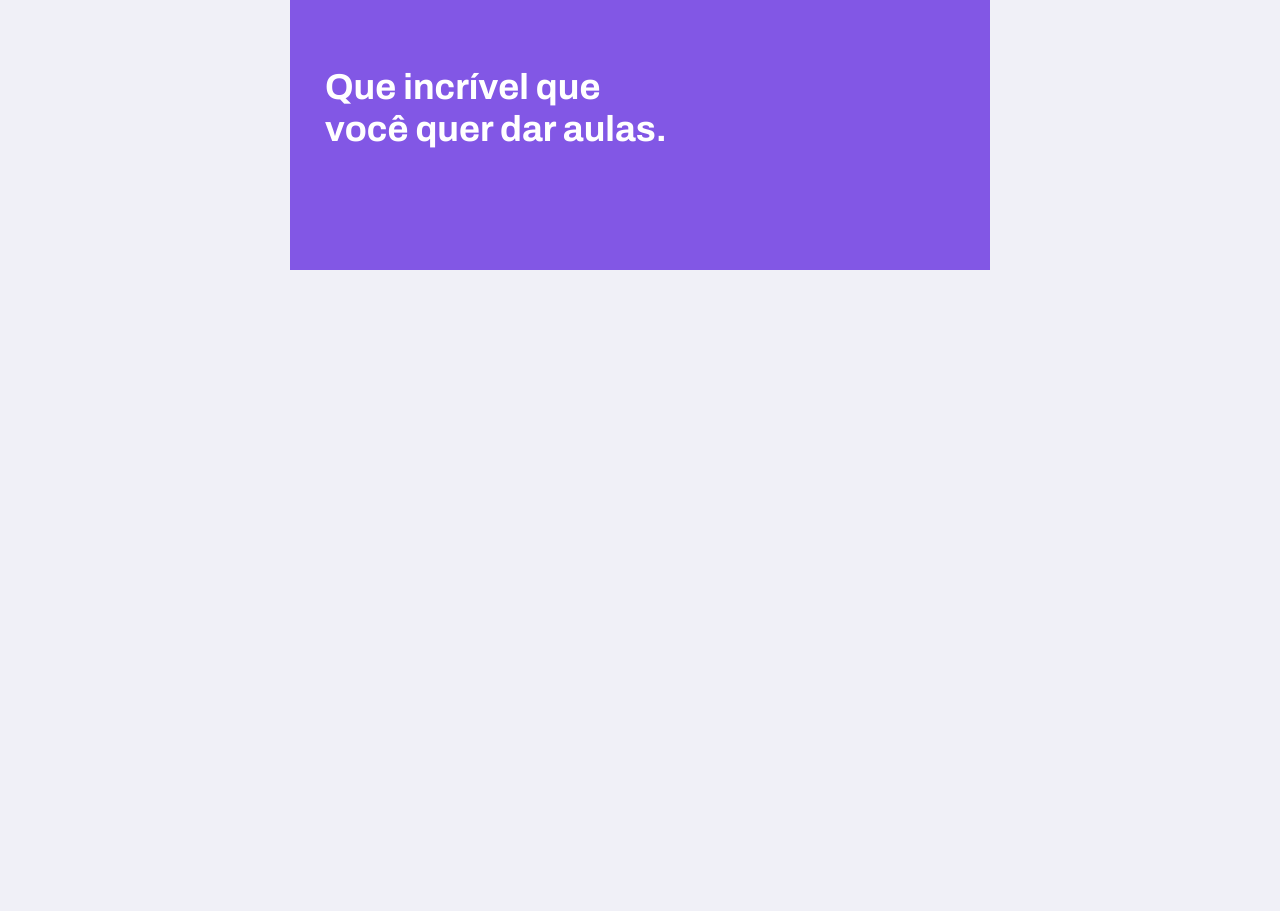
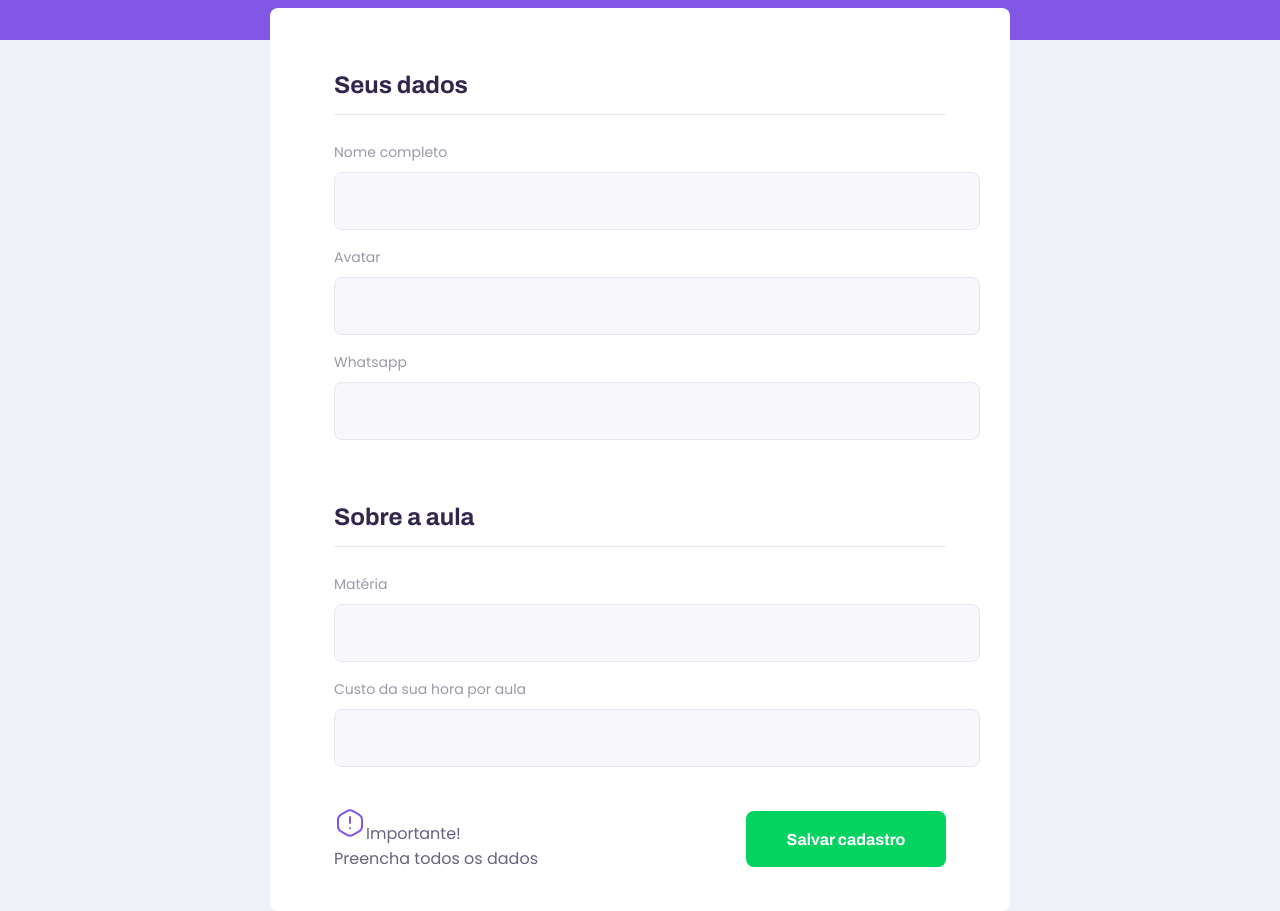
Before and after one commit to cpn-paladino/nlw2-react, a React (Create React App) app in the folder classes/web/: page /give-classes in a window 1280 px wide. Shown: the part 300-1211 px from the top of the page. Before the commit the page ends 800 px from the top, so only its background shows below. Built offline with nearby package versions, Linux system fonts and the light colour scheme.

Commit message:
created teacherForm

```diff
--- /dev/null
+++ b/classes/web/src/components/Input/index.tsx
@@ -0,0 +1,19 @@
+import React, {InputHTMLAttributes} from 'react';
+
+import './styles.css';
+
+interface InputProps extends InputHTMLAttributes<HTMLInputElement>{
+    name: string;
+    label: string;
+}
+
+const Input: React.FC<InputProps> = ({label, name, ...rest}) =>{
+    return(
+        <div className="input-block">
+            <label htmlFor={name}>{label}</label>
+            <input type="text" id={name} {...rest} />
+        </div>
+    );
+}
+
+export default Input
--- /dev/null
+++ b/classes/web/src/components/Input/styles.css
@@ -0,0 +1,35 @@
+
+.input-block{
+    position: relative;
+}
+
+.input-block + .input-block{
+    margin-top: 1.4rem;
+}
+
+.input-block label{
+    font-size: 1.4rem;
+}
+
+.input-block input{
+    width: 100%;
+    height: 5.6rem;
+    margin-top: 0.8rem;
+    border-radius: 0.8rem;
+    background: var(--color-input-background);
+    border: 1px solid var(--color-line-in-white);
+    outline: 0;
+    padding: 0 1.6rem;
+    font: 1.6rem Archivo;
+}
+
+.input-block:focus-within::after {
+    width: calc(100% - 3.2rem);
+    height: 2px;
+    content: '';
+    background: var(--color-primary-light);
+    position: absolute;
+    left: 1.6rem;
+    right: 1.6rem;
+    bottom: 0;
+}
--- a/classes/web/src/components/PageHeader/index.tsx
+++ b/classes/web/src/components/PageHeader/index.tsx
@@ -6,6 +6,7 @@
 
 interface PageHeaderProps {
     title: string;
+    description?: string;
 }
 
 const PageHeader: React.FC<PageHeaderProps> = (props)=> {
@@ -19,6 +20,8 @@
             </div>
             <div className="header-content">
                 <strong>{props.title}</strong>
+                {props.description && <p>{props.description}</p>}
+
                 {props.children}
             </div>
 
--- a/classes/web/src/components/PageHeader/styles.css
+++ b/classes/web/src/components/PageHeader/styles.css
@@ -40,6 +40,14 @@
     color: var(--color-title-in-primary);
 }
 
+.page-header .header-content p{
+    max-width: 30rem;
+    font-size: 1.6rem;
+    line-height: 2.6rem;
+    color: var(--color-text-in-primary);
+    margin-top: 2.4rem;
+}
+
 @media(min-width: 700px){
     .page-header{
         height: 340px;
--- a/classes/web/src/pages/Landing/index.tsx
+++ b/classes/web/src/pages/Landing/index.tsx
@@ -21,7 +21,7 @@
                         <img src={studyIcon} alt="Estudar"/>
                         Estudar
                     </Link>
-                    <Link to="/study-classes" className="give-classes">
+                    <Link to="/give-classes" className="give-classes">
                         <img src={studyIcon} alt="Dar aulas"/>
                         Dar aulas
                     </Link>
--- a/classes/web/src/pages/TeacherForm/index.tsx
+++ b/classes/web/src/pages/TeacherForm/index.tsx
@@ -1,11 +1,43 @@
 import React from 'react';
 import PageHeader from '../../components/PageHeader';
-
+import './styles.css';
+import Input from '../../components/Input';
+import warningIcon from '../../assets/images/icons/warning.svg';
 
 function TeacherForm() {
     return(
         <div id="page-teacher-form" className="container">
-            <PageHeader title="Que incrível que você quer dar aulas."/>
+            <PageHeader
+            title="Que incrível que você quer dar aulas."
+            description="O primeiro passo é preencher esse formulário de inscrição"
+
+            />
+            <main>
+                <fieldset>
+                    <legend>Seus dados
+                    </legend>
+                    <Input name="name" label="Nome completo" />
+                    <Input name="avatar" label="Avatar" />
+                    <Input name="whatsapp" label="Whatsapp" />
+
+                </fieldset>
+                <fieldset>
+                    <legend>Sobre a aula
+                    </legend>
+                    <Input name="subject" label="Matéria" />
+                    <Input name="cost" label="Custo da sua hora por aula" />
+                </fieldset>
+                <footer>
+                    <p>
+                        <img src={warningIcon} alt="Aviso importante" />
+                        Importante! <br />
+                             Preencha todos os dados
+                    </p>
+                    <button type="button">
+                        Salvar cadastro
+                    </button>
+                </footer>
+            </main>
         </div>
      )
 }
--- /dev/null
+++ b/classes/web/src/pages/TeacherForm/styles.css
@@ -0,0 +1,90 @@
+#page-teacher-form{
+    width: 100vw;
+    height: 100vh;
+}
+
+#page-teacher-form .page-header .header-content{
+    margin-bottom: 6.4rem;
+}
+
+#page-teacher-form main{
+    background: var(--color-box-base);
+    width: 100%;
+    max-width: 74rem;
+    border-radius: 0.8rem;
+    margin: -3.2rem auto 3.2rem;
+    padding-top: 6.4rem;
+    overflow: hidden;
+}
+
+#page-teacher-form main fieldset{
+    border: 0;
+    padding: 0 2.4rem;
+}
+
+#page-teacher-form main fieldset + fieldset{
+    margin-top: 6.4rem;
+}
+
+#page-teacher-form main fieldset legend{
+    font: 700 2.4rem Archivo;
+    color: var(--color-text-title);
+    margin-bottom: 2.4rem;
+    display: flex;
+    align-items: center;
+    justify-content: space-between;
+    width: 100%;
+    padding-bottom: 1.6rem;
+    border-bottom: 1px solid var(--color-line-in-white);
+}
+
+#page-teacher-form main footer button{
+    width: 100%;
+    height: 5.6rem;
+    background: var(--color-secundary);
+    color: var(--color-button-text);
+    border: 0;
+    border-radius: 0.8rem;
+    cursor: pointer;
+    font: 700 1.6rem Archivo;
+    display: flex;
+    align-items: center;
+    justify-content: center;
+    text-decoration: none;
+    transition: background-color 0.2s;
+    margin-top: 3.2rem;
+}
+
+#page-teacher-form main footer button:hover{
+    background: var(--color-secundary-dark);
+}
+
+#page-teacher-form main label{
+    color: var(--color-text-complement);
+}
+
+@media(min-width: 700px){
+    #page-teacher-form{
+        max-width: 100vw;
+    }
+    #page-teacher-form .page-header .header-content{
+        margin-bottom: 0;
+    }
+    #page-teacher-form main fieldset{
+        padding: 0 6.4rem;
+    }
+    #page-teacher-form main footer{
+        padding: 4.0rem 6.4rem;
+        display: flex;
+        align-items: center;
+        justify-content: space-between;
+    }
+    #page-teacher-form main footer p{
+        justify-content: space-between;
+    }
+    #page-teacher-form main footer button{
+        width: 20rem;
+        margin-top: 0;
+    }
+
+}
--- a/classes/web/src/pages/TeacherList/index.tsx
+++ b/classes/web/src/pages/TeacherList/index.tsx
@@ -2,6 +2,7 @@
 import './styles.css';
 import PageHeader from '../../components/PageHeader';
 import TeacherItem from '../../components/TeacherItem';
+import Input from '../../components/Input';
 
 
 function TeacherList() {
@@ -9,18 +10,10 @@
        <div id="page-teacher-list" className="container">
            <PageHeader title="Estes sãos os proffys disponíveis.">
                <form id="search-teachers">
-                   <div className="input-block">
-                       <label htmlFor="subject">Matéria</label>
-                       <input type="text" id="subject"/>
-                   </div>
-                   <div className="input-block">
-                       <label htmlFor="week_day">Dia da semana</label>
-                       <input type="text" id="week_day"/>
-                   </div>
-                   <div className="input-block">
-                       <label htmlFor="time">Hora</label>
-                       <input type="text" id="time"/>
-                   </div>
+                   <Input name="subject" label="Matéria"/>
+                   <Input name="week_day" label="Dia da semana"/>
+                   <Input name="time" label="Hora"/>
+
                </form>
            </PageHeader>
            <main>
--- a/classes/web/src/pages/TeacherList/styles.css
+++ b/classes/web/src/pages/TeacherList/styles.css
@@ -11,40 +11,6 @@
     color: var(--color-text-in-primary);
 }
 
-#search-teachers .input-block{
-    position: relative;
-}
-
-#search-teachers .input-block + .input-block{
-    margin-top: 1.4rem;
-}
-
-#search-teachers .input-block label{
-    font-size: 1.4rem;
-}
-
-#search-teachers .input-block input{
-    width: 100%;
-    height: 5.6rem;
-    margin-top: 0.8rem;
-    border-radius: 0.8rem;
-    background: var(--color-input-background);
-    border: 1px solid var(--color-line-in-white);
-    outline: 0;
-    padding: 0 1.6rem;
-    font: 1.6rem Archivo;
-}
-
-#search-teachers .input-block:focus-within::after {
-    width: calc(100% - 3.2rem);
-    height: 2px;
-    content: '';
-    background: var(--color-primary-light);
-    position: absolute;
-    left: 1.6rem;
-    right: 1.6rem;
-    bottom: 0;
-}
 
 #page-teacher-list main{
     margin: 3.2rem auto;
```
